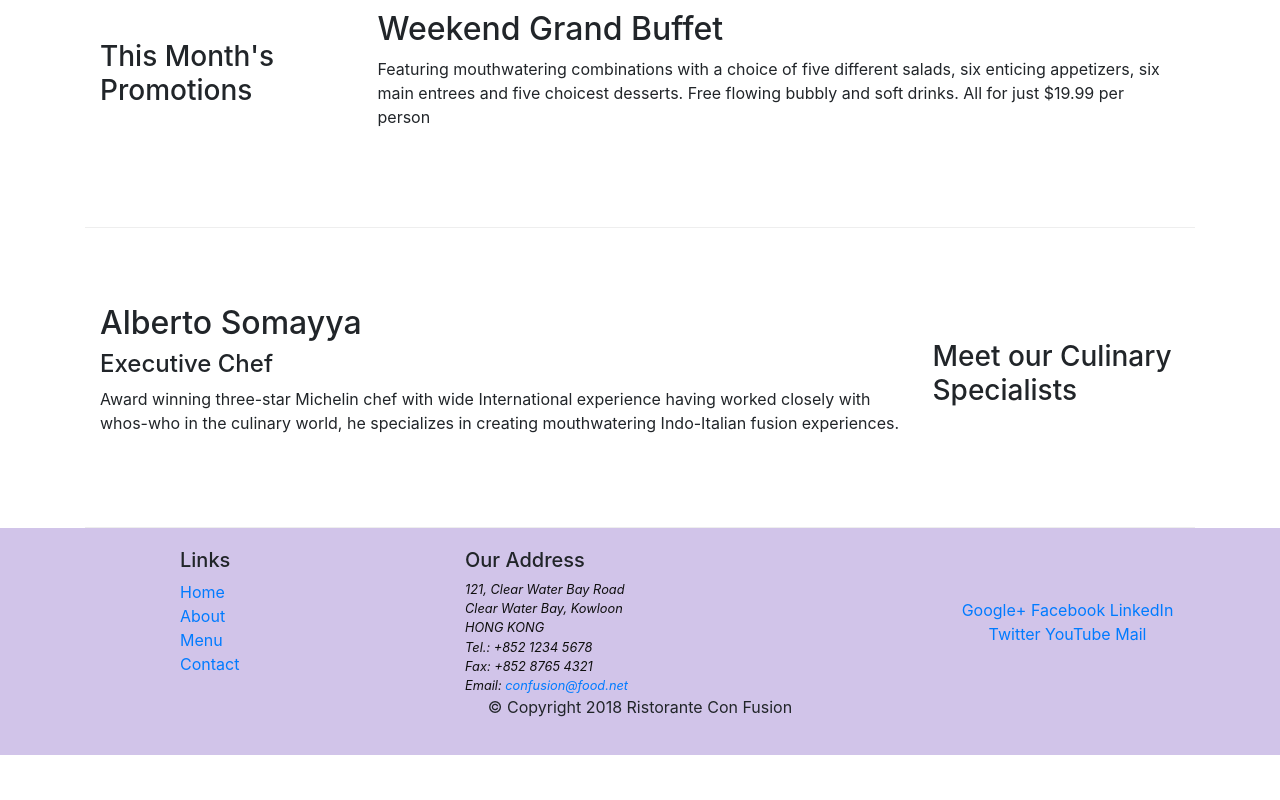
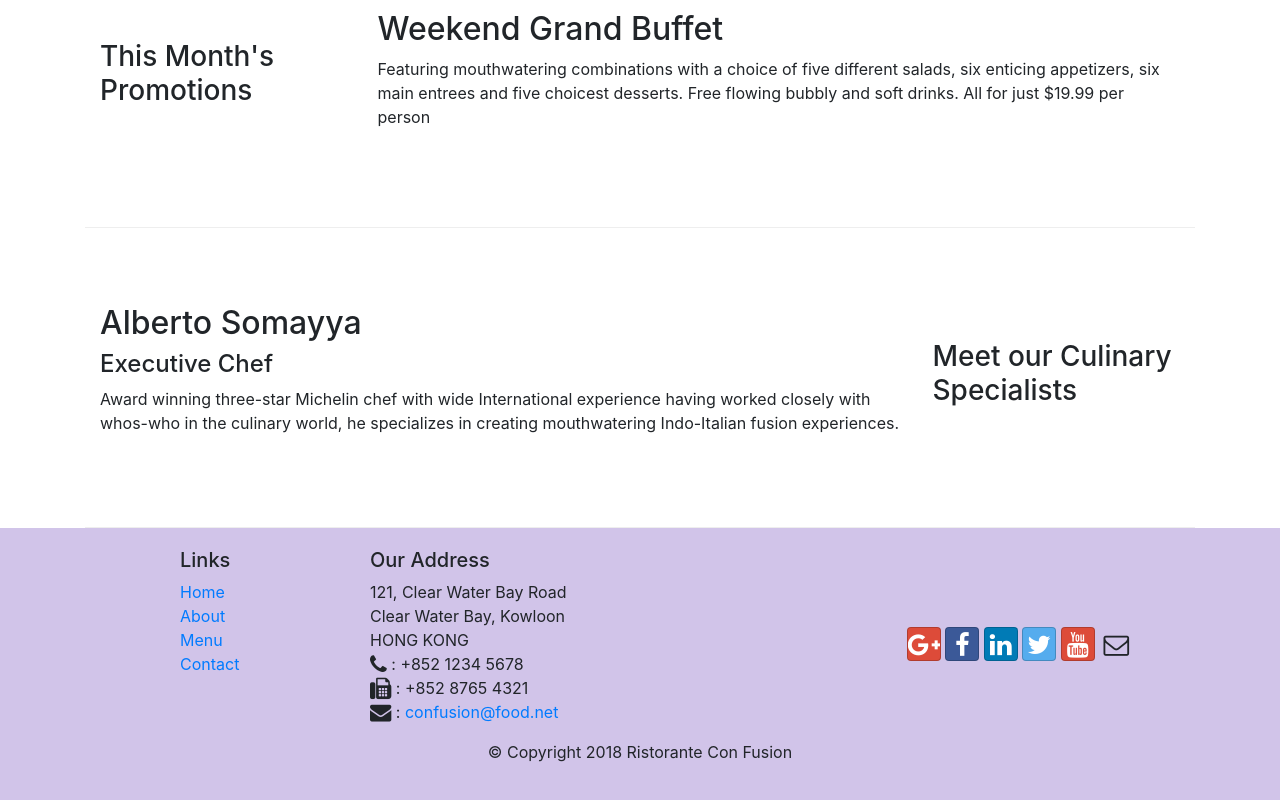
Before and after one commit to Vasanth289/Intro-to-Bootstrap4, a website: page index.html in a window 1280 px wide. Shown: the part 656-1456 px from the top of the page. Before the commit the page ends 1411 px from the top, so only its background shows below. Drawn offline with nearby package versions, Linux system fonts and the light colour scheme.

Commit message:
Icon Fonts

```diff
--- a/CSS/styles.css
+++ b/CSS/styles.css
@@ -25,7 +25,7 @@
 
 .address {
     font-size: 80%;
-    font-style: italic;
+    font-style: normal;
     margin: 0px;
     color: #0f0f0f;
 }
--- a/index.html
+++ b/index.html
@@ -9,6 +9,8 @@
 
     <!-- Bootstrap CSS -->
     <link rel="stylesheet" href="node_modules/bootstrap/dist/css/bootstrap.min.css">
+    <link rel="stylesheet" href="node_modules/font-awesome/css/font-awesome.min.css">
+    <link rel="stylesheet" href="node_modules/bootstrap-social/bootstrap-social.css">
     <link rel="stylesheet" href="CSS/styles.css">
     <title>Ristorante Con Fusion</title>
 </head>
@@ -22,10 +24,10 @@
             <a class="navbar-brand mr-auto" href="#">Ristorante Con Fusion</a>
             <div class="collapse navbar-collapse" id="Nav_bar">
                 <ul class="navbar-nav mr-auto">
-                    <li class="nav-item active"><a class="nav-link" href="#">Home</a></li>
-                    <li class="nav-item"><a class="nav-link" href="./aboutus.html">About</a></li>
-                    <li class="nav-item"><a class="nav-link" href="#">Menu</a></li>
-                    <li class="nav-item"><a class="nav-link" href="#">Contact</a></li>
+                    <li class="nav-item active"><a class="nav-link" href="#"><span class="fa fa-home fa-lg"></span> Home</a></li>
+                    <li class="nav-item"><a class="nav-link" href="./aboutus.html"><span class="fa fa-info fa-lg"></span> About</a></li>
+                    <li class="nav-item"><a class="nav-link" href="#"><span class="fa fa-list fa-lg"></span> Menu</a></li>
+                    <li class="nav-item"><a class="nav-link" href="#"><span class="fa fa-address-card fa-lg"></span> Contact</a></li>
                 </ul>
             </div>
 
@@ -87,7 +89,7 @@
     <footer class="footer">
         <div class="container">
             <div class="row">
-                <div class="col-4 offset-1 col-sm-3">
+                <div class="col-4 offset-1 col-sm-2">
                     <h5>Links</h5>
                     <ul class="list-unstyled">
                         <li><a href="#">Home</a></li>
@@ -98,23 +100,23 @@
                 </div>
                 <div class="col-7 col-sm-5">
                     <h5>Our Address</h5>
-                    <address class="address">
+                    <address>
                         121, Clear Water Bay Road<br>
                         Clear Water Bay, Kowloon<br>
                         HONG KONG<br>
-                        Tel.: +852 1234 5678<br>
-                        Fax: +852 8765 4321<br>
-                        Email: <a href="mailto:confusion@food.net">confusion@food.net</a>
+                        <i class="fa fa-phone fa-lg"></i> : +852 1234 5678<br>
+                        <i class="fa fa-fax fa-lg"></i> : +852 8765 4321<br>
+                        <i class="fa fa-envelope fa-lg"></i> : <a href="mailto:confusion@food.net">confusion@food.net</a>
                     </address>
                 </div>
-                <div class="col-12 col-sm-3 align-self-center">
+                <div class="col-12 col-sm-4 align-self-center">
                     <div class="text-center">
-                        <a href="http://google.com/+">Google+</a>
-                        <a href="http://www.facebook.com/profile.php?id=">Facebook</a>
-                        <a href="http://www.linkedin.com/in/">LinkedIn</a>
-                        <a href="http://twitter.com/">Twitter</a>
-                        <a href="http://youtube.com/">YouTube</a>
-                        <a href="mailto:">Mail</a>
+                        <a class="btn btn-social-icon btn-google" href="http://google.com/+"><i class="fa fa-google-plus fa-lg"></i></a>
+                        <a class="btn btn-social-icon btn-facebook" href="http://www.facebook.com/profile.php?id="><i class="fa fa-facebook fa-lg"></i></a>
+                        <a class="btn btn-social-icon btn-linkedin" href="http://www.linkedin.com/in/"><i class="fa fa-linkedin fa-lg"></i></a>
+                        <a class="btn btn-social-icon btn-twitter" href="http://twitter.com/"><i class="fa fa-twitter fa-lg"></i></a>
+                        <a class="btn btn-social-icon btn-google" href="http://youtube.com/"><i class="fa fa-youtube fa-lg"></i></a>
+                        <a class="btn btn-social-icon" href="mailto:"><i class="fa fa-envelope-o fa-lg"></i></a>
                     </div>
                 </div>
             </div>
--- a/package.json
+++ b/package.json
@@ -15,6 +15,8 @@
   },
   "dependencies": {
     "bootstrap": "^4.4.1",
+    "bootstrap-social": "^5.1.1",
+    "font-awesome": "^4.7.0",
     "jquery": "^3.4.1",
     "popper.js": "^1.12.9"
   }
```
Also changed, not shown: aboutus.html (+15 -13 lines), 1 other file.
